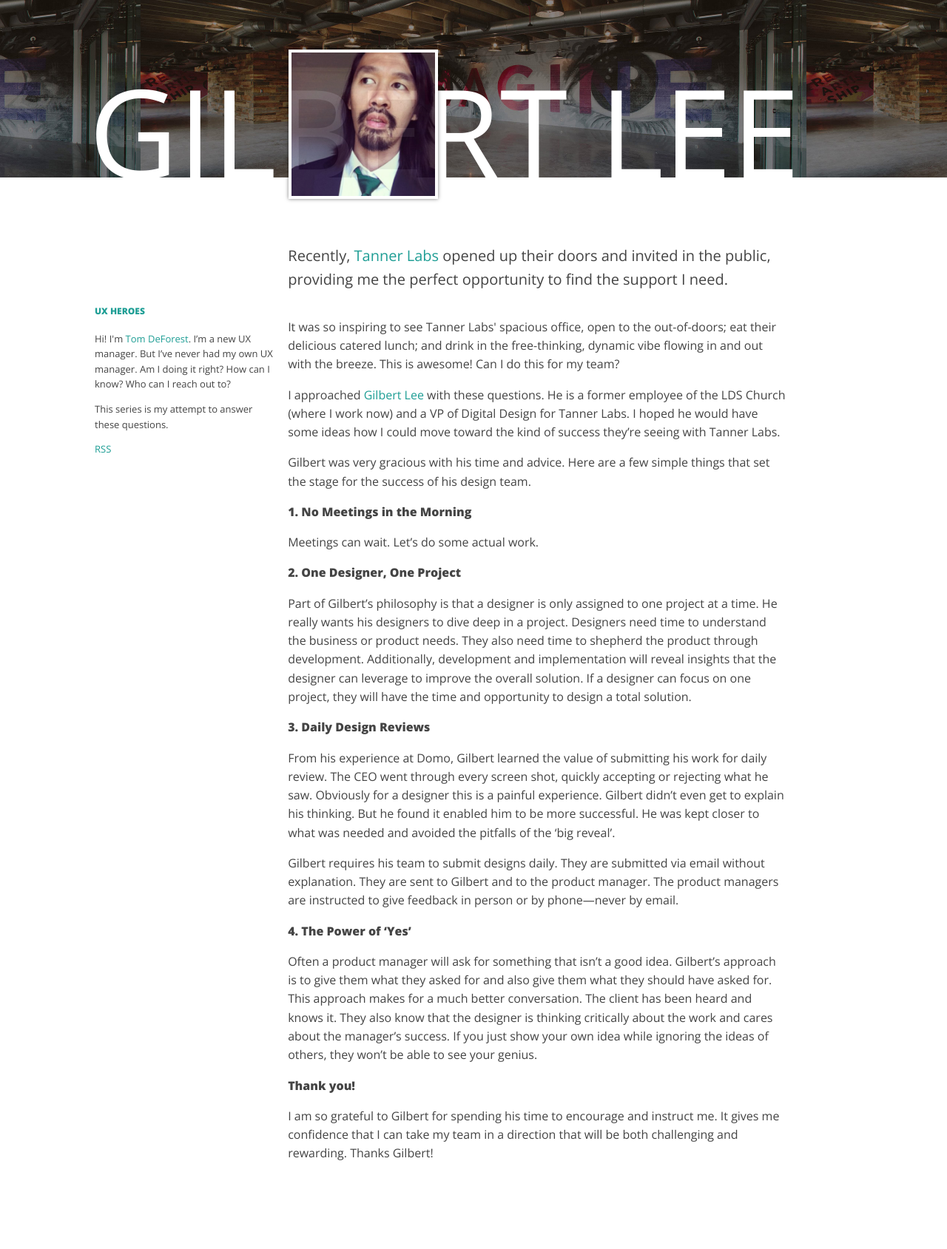
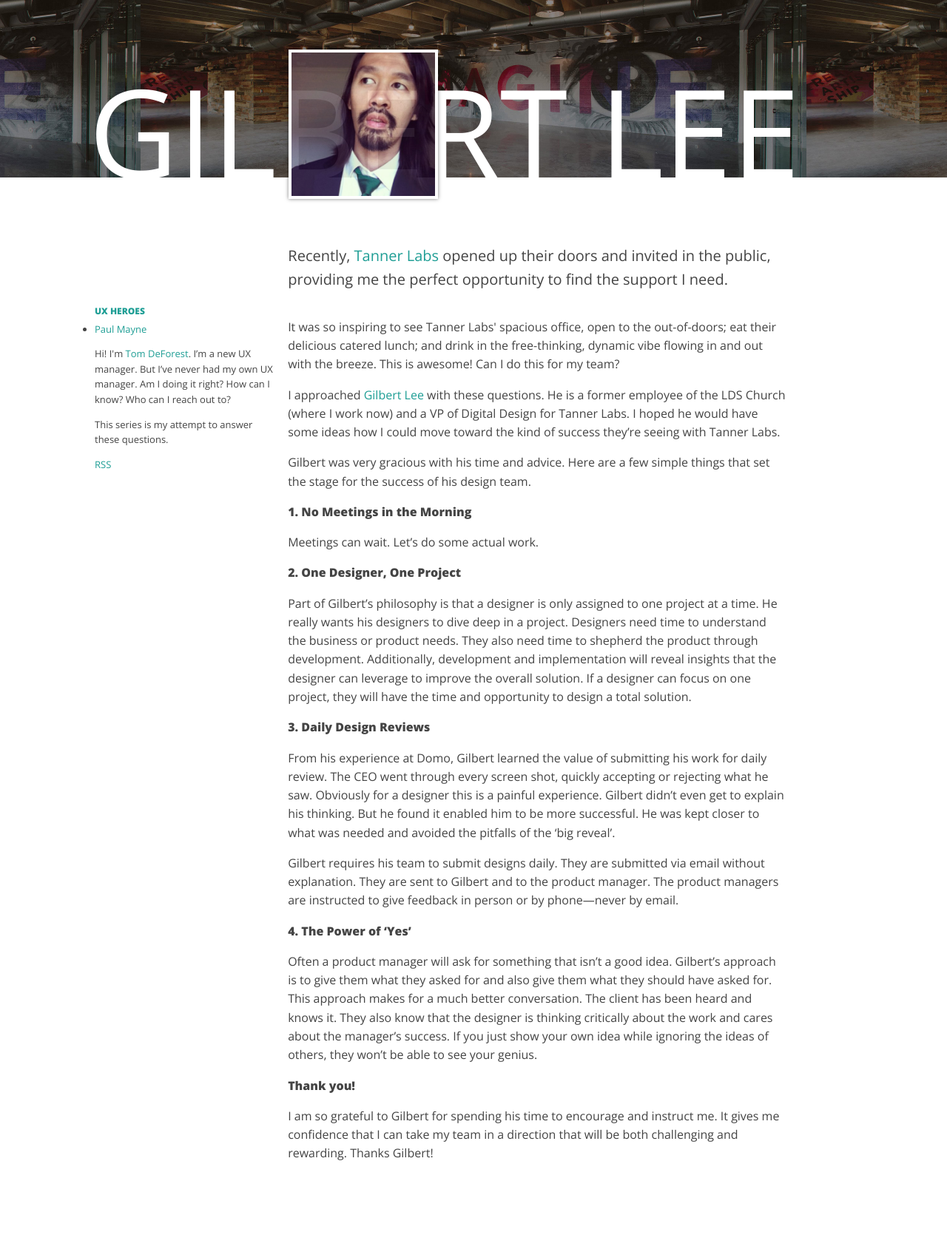
Before and after one commit to tomdeforest/tomdeforest.github.io, a Jekyll site: the page built from _posts/2014-06-16-gilbert-lee.markdown, in a window 1280 px wide. Shown: the whole page at 74% size. Built offline with Jekyll 4.4.1, drawn with Linux system fonts in a browser that asks for light colours.

Commit message:
Paul Mayne and Day One

```diff
--- a/_layouts/default.html
+++ b/_layouts/default.html
@@ -3,9 +3,9 @@
 
 	{% include head.html %}
 
-<body class="body index clearfix">
+<body class="body index clearfix{% if site.posts.first.hero-background-class %} {{ site.posts.first.hero-background-class }} {% endif %}">
 
-	<header class="hero post-header{% if site.posts.first.hero-background-class %} {{ site.posts.first.hero-background-class }} {% endif %}">
+	<header class="hero post-header">
 		<h1 class="hero-name">{{ site.posts.first.title }}</h1>
 	</header>
 
--- a/_layouts/post.html
+++ b/_layouts/post.html
@@ -3,9 +3,9 @@
 
 	{% include head.html %}
 
-<body class="body index clearfix">
+<body class="body index clearfix {% if page.hero-background-class %}{{ page.hero-background-class }} {% endif %}">
 
-	<div class="hero post-header {% if page.hero-background-class %}{{ page.hero-background-class }} {% endif %}">
+	<div class="hero post-header">
 		<h1 class="hero-name">{{ page.title }}</h1>
 	</div>
 
--- a/css/index.css
+++ b/css/index.css
@@ -1,17 +1,10 @@
+/* Base */
 body {
-  background-color: rgb(255, 255, 255);
+  background-color: #fff;
   font: 400 1em/1.58 'Open Sans', 'Helvetica Neue', 'Helvetica', sans-serif;
   color: rgb(68, 68, 68);
 }
 
-a {
-	color:#1F9E95;
-}
-a:hover {
-	color:#DE7816;
-	-webkit-transition: all .5s ease-out;
-	transition: all .5s ease-out;
-}
 strong { font-weight:bold; }
 
 .body p,
@@ -21,32 +14,6 @@ ul {
 }
 ul, ul li {
 	list-style-type: disc;
-}
-
-.hero {
-  position: relative;
-  float: left;
-  z-index: 1;
-  width: 100%;
-  height: 240px;
-  background-color:#DE7816;
-}
-
-.tannerlabs {
-    background-image: url('/images/tannerlabs.jpg');
-    background-size: 900px 600px;
-    background-position: center center;
-}
-
-.hero-name {
-  display: inline-block;
-  position: absolute;
-  top: 63px;
-  left: 120px;
-  font-size: 10.375em;
-  line-height: 1.38;
-  text-transform: uppercase;
-  color: rgb(255, 255, 255);
 }
 
 .lead {
@@ -109,6 +76,79 @@ ul, ul li {
   margin: 5px 0 0 10%;
   font-size: 0.813em;
 }
+
+/* GILBERT LEE */
+
+	/* Links */
+	a {
+		color:#1F9E95;
+	}
+	a:hover {
+		color:#DE7816;
+		-webkit-transition: all .5s ease-out;
+		transition: all .5s ease-out;
+	}
+
+	/* Highlight */
+	::selection {
+	  background: rgba(222, 120, 22, .75);
+	}
+	::-moz-selection {
+	  background: rgba(222, 120, 22, .75);
+	}
+
+	/* Hero */
+	.hero {
+		position: relative;
+		float: left;
+		z-index: 1;
+		width: 100%;
+		height: 240px;
+		background-size: 900px 600px;
+	    background-position: center center;
+	}
+	.tannerlabs .hero {
+	    background-image: url('/images/tannerlabs.jpg');
+		background-color:#DE7816;
+	}
+	.hero-name {
+	  display: inline-block;
+	  position: absolute;
+	  top: 63px;
+	  left: 120px;
+	  font-size: 10.375em;
+	  line-height: 1.38;
+	  text-transform: uppercase;
+	  color: rgb(255, 255, 255);
+	}
+
+/* PAUL MAYNE */
+
+	/* Links */
+	.dayone a {
+		color:#67C5DF;
+	}
+	.dayone a:hover {
+		color: rgb(234, 76, 137);
+	}
+
+	/* Highlights */
+	.dayone ::selection {
+	  background: rgba(234, 76, 137, .75);
+	}
+	.dayone ::-moz-selection {
+	  background: rgba(234, 76, 137, .75);
+	}
+
+	/* Hero */
+	.dayone .hero {
+	    background-image: url('/images/ADA2014Award1.jpg');
+		background-color: #67C5DF;
+	}
+	.dayone .hero-name {
+		font-size:9.75em;
+		top:73px;
+	}
 
 @media(max-width: 1085px) {
   .hero {
```
Also changed, not shown: _posts/2014-07-14-paul-mayne.md (added, +37 -0 lines), images/ADA2014Award1.jpg (added), images/paul.jpg (added).
